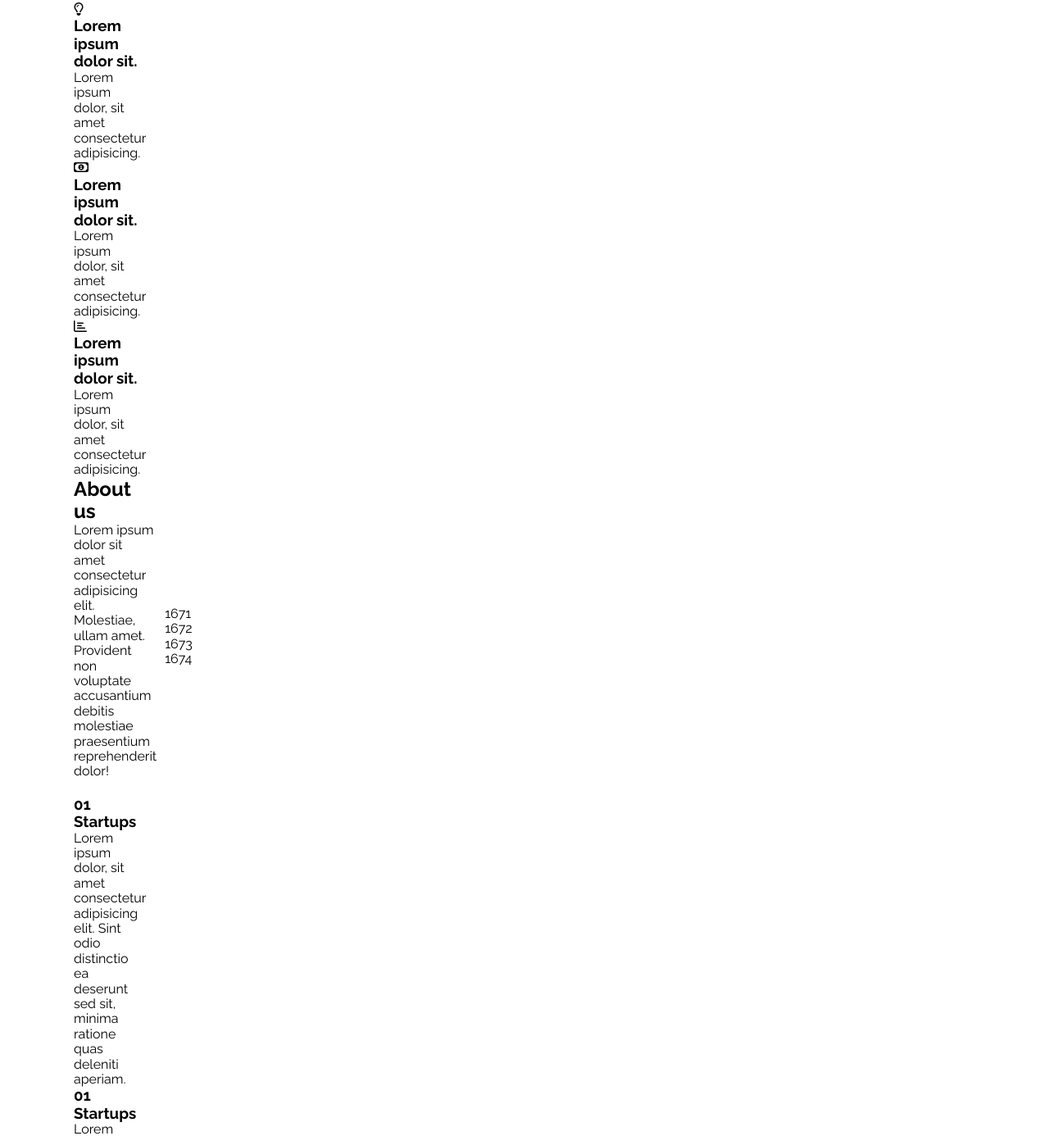
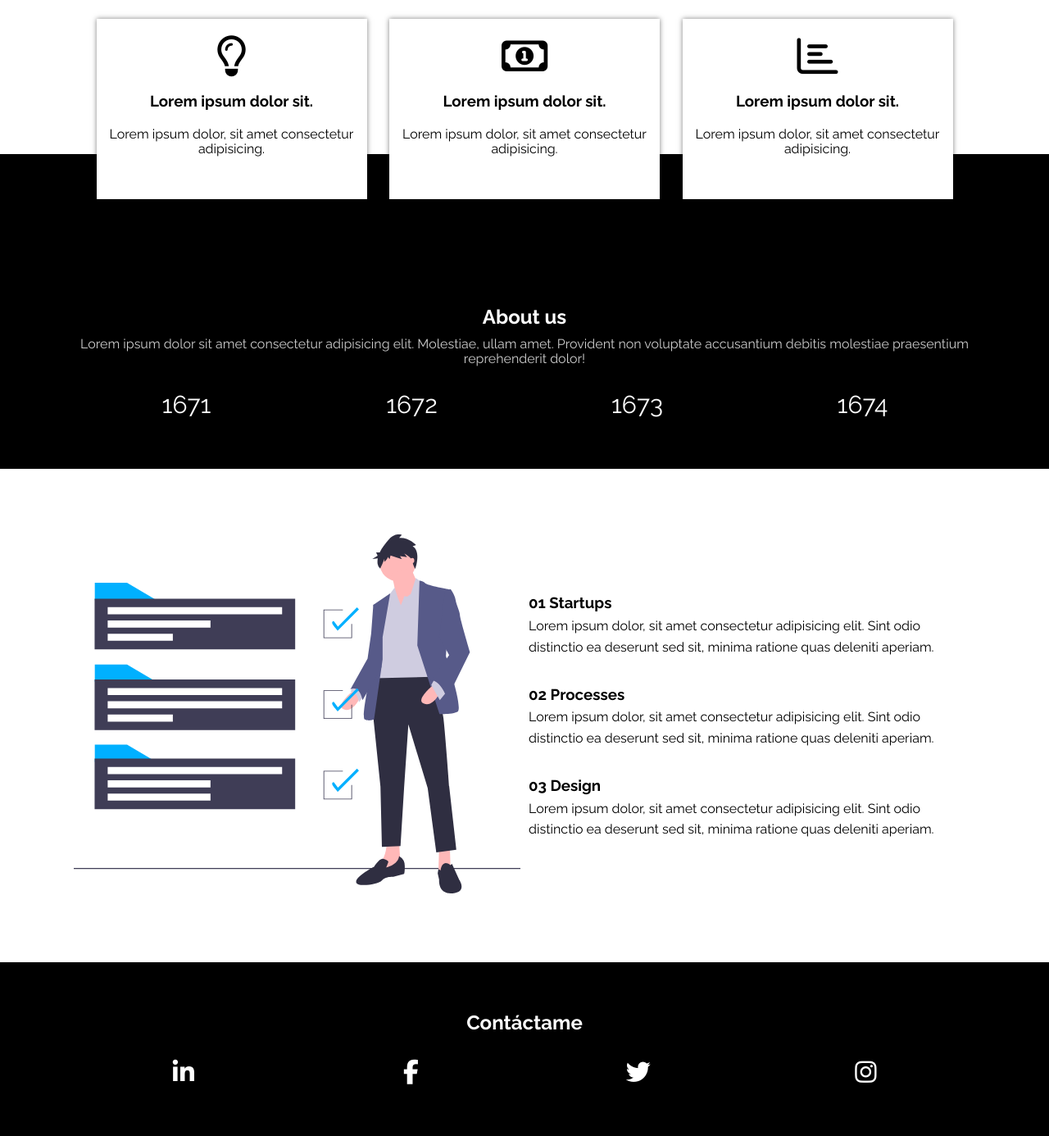
Before and after one commit to JFelixZuniga/Css-Grid-Practice, a website: page index.html in a window 1280 px wide. Shown: the part 497-1883 px from the top of the page at 82% size. Drawn offline with Linux system fonts and the light colour scheme.

Commit message:
3er commit, versión desktop ok

```diff
--- a/css/main.css
+++ b/css/main.css
@@ -5,11 +5,6 @@
   margin: 0;
   padding: 0;
   box-sizing: border-box;
-}
-
-/* Custom properties */
-:root {
-  --black: #333333;
 }
 
 /* Global styles */
@@ -52,8 +47,8 @@ body {
   grid-column: 7 / 13;
 }
 .img {
-  width: 95%;
-  max-width: 40rem;
+  width: 100%;
+  /* max-width: 40rem; */
 }
 .textos-hero {
   grid-column: 1 / 7;
@@ -64,7 +59,7 @@ body {
 }
 .cta {
   width: 13rem;
-  background-color: var(--black);
+  background-color: #3f3d56;
   color: #fff;
   display: inline-block;
   text-align: center;
@@ -72,3 +67,96 @@ body {
   text-decoration: none;
   margin-top: 2rem;
 }
+
+/* Services */
+.services {
+  height: 37rem;
+  background: linear-gradient(180deg, #fff 50%, #000 50%);
+}
+.items {
+  grid-column: 1 / -1;
+  display: flex;
+  width: 100%;
+  height: 100%;
+  justify-content: space-evenly;
+  align-items: center;
+  flex-wrap: wrap;
+  margin-top: 2rem;
+}
+.item {
+  width: 30%;
+  background: #fff;
+  box-shadow: 0 0 6px rgba(0, 0, 0, 0.5);
+  padding: 2rem 1rem;
+  overflow: hidden;
+  text-align: center;
+  height: 22rem;
+}
+[class^="far fa"] {
+  font-size: 5rem;
+  text-align: center;
+}
+.titulo-services {
+  margin: 2rem 0;
+}
+
+/* About us */
+.about-us {
+  background: #000;
+  color: #fff;
+  height: auto;
+  padding-bottom: 6rem;
+}
+.textos-about-us {
+  grid-column: 1 / -1;
+  text-align: center;
+}
+.textos-about-us .parrafo {
+  margin-top: 1rem;
+  color: #ccc;
+}
+.numbers {
+  grid-column: 1 / -1;
+  display: flex;
+  justify-content: space-evenly;
+  flex-wrap: wrap;
+}
+.number {
+  text-align: center;
+  font-size: 3rem;
+  width: 25%;
+}
+
+/* Mission */
+.mission {
+  padding: 8rem 0;
+}
+.textos-mission {
+  grid-column: 7 / 13;
+  display: grid;
+  gap: 3rem;
+  line-height: 1.6;
+}
+.img-mission {
+  grid-column: 1 / 7;
+  grid-row: 1 / 2;
+}
+
+/* Footer */
+footer {
+  background: #000;
+  color: #fff;
+  text-align: center;
+  padding: 6rem 0;
+}
+.textos-footer {
+  grid-column: 1/ -1;
+}
+.footer-item {
+  grid-column: span 3;
+  padding-top: 2rem;
+}
+.footer-item a {
+  color: #fff;
+  font-size: 3rem;
+}
--- a/index.html
+++ b/index.html
@@ -53,19 +53,19 @@
           <div class="items">
             <div class="item">
               <i class="far fa-lightbulb"></i>
-              <h3 class="titulo-srvices">Lorem ipsum dolor sit.</h3>
+              <h3 class="titulo-services">Lorem ipsum dolor sit.</h3>
               <p>Lorem ipsum dolor, sit amet consectetur adipisicing.</p>
             </div>
             <div class="item">
               <i class="far fa-money-bill-alt"></i>
 
-              <h3 class="titulo-srvices">Lorem ipsum dolor sit.</h3>
+              <h3 class="titulo-services">Lorem ipsum dolor sit.</h3>
               <p>Lorem ipsum dolor, sit amet consectetur adipisicing.</p>
             </div>
             <div class="item">
               <i class="far fa-chart-bar"></i>
 
-              <h3 class="titulo-srvices">Lorem ipsum dolor sit.</h3>
+              <h3 class="titulo-services">Lorem ipsum dolor sit.</h3>
               <p>Lorem ipsum dolor, sit amet consectetur adipisicing.</p>
             </div>
           </div>
@@ -102,7 +102,7 @@
             </p>
           </div>
           <div class="texto-mission">
-            <h3>01 Startups</h3>
+            <h3>02 Processes</h3>
             <p>
               Lorem ipsum dolor, sit amet consectetur adipisicing elit. Sint
               odio distinctio ea deserunt sed sit, minima ratione quas deleniti
@@ -110,7 +110,7 @@
             </p>
           </div>
           <div class="texto-mission">
-            <h3>01 Startups</h3>
+            <h3>03 Design</h3>
             <p>
               Lorem ipsum dolor, sit amet consectetur adipisicing elit. Sint
               odio distinctio ea deserunt sed sit, minima ratione quas deleniti
@@ -131,23 +131,25 @@
     <!-- Footer -->
     <footer>
       <div class="grid">
-        <h2 class="subtitulo">Contáctame</h2>
-        <div class="footer-item1">
+        <div class="textos-footer">
+          <h2 class="subtitulo">Contáctame</h2>
+        </div>
+        <div class="footer-item">
           <a href="#">
             <i class="fab fa-linkedin-in"></i>
           </a>
         </div>
-        <div class="footer-item2">
+        <div class="footer-item">
           <a href="#">
             <i class="fab fa-facebook-f"></i>
           </a>
         </div>
-        <div class="footer-item3">
+        <div class="footer-item">
           <a href="#">
             <i class="fab fa-twitter"></i>
           </a>
         </div>
-        <div class="footer-item4">
+        <div class="footer-item">
           <a href="#">
             <i class="fab fa-instagram"></i>
           </a>
```
